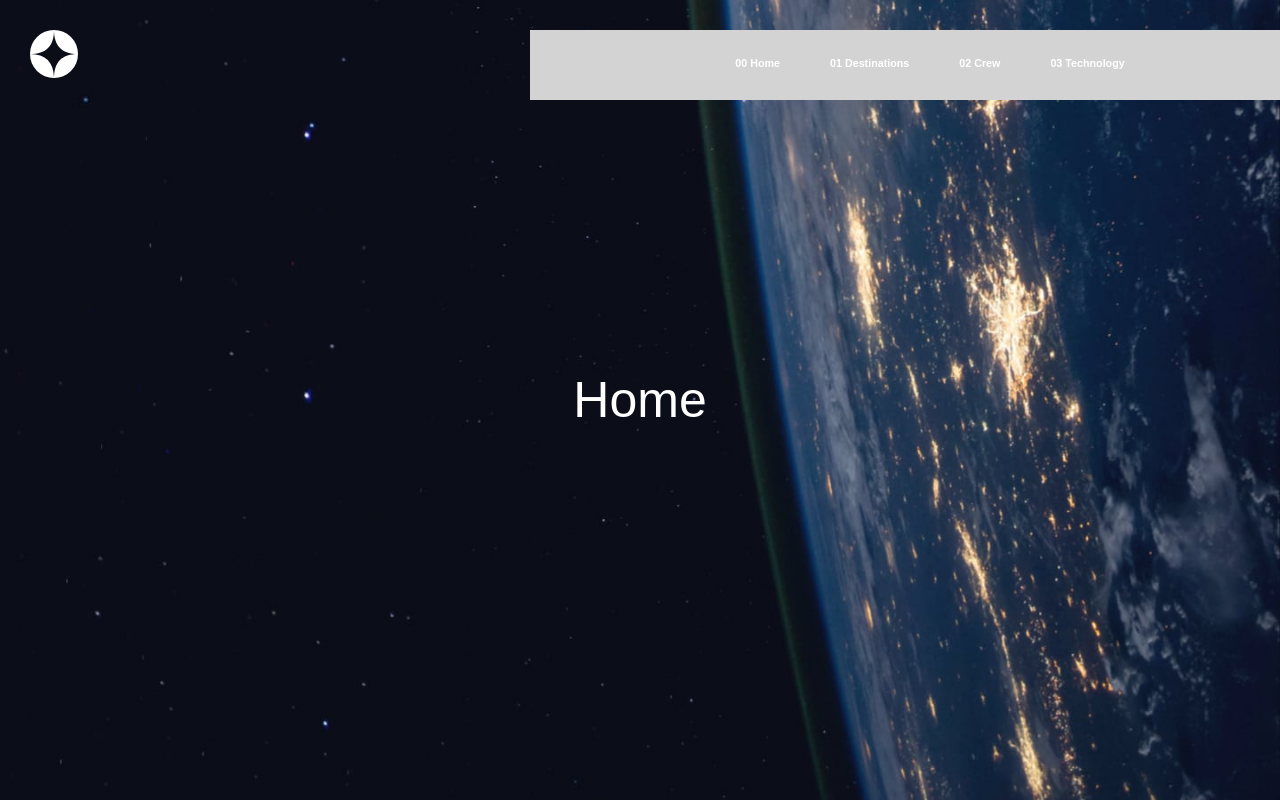
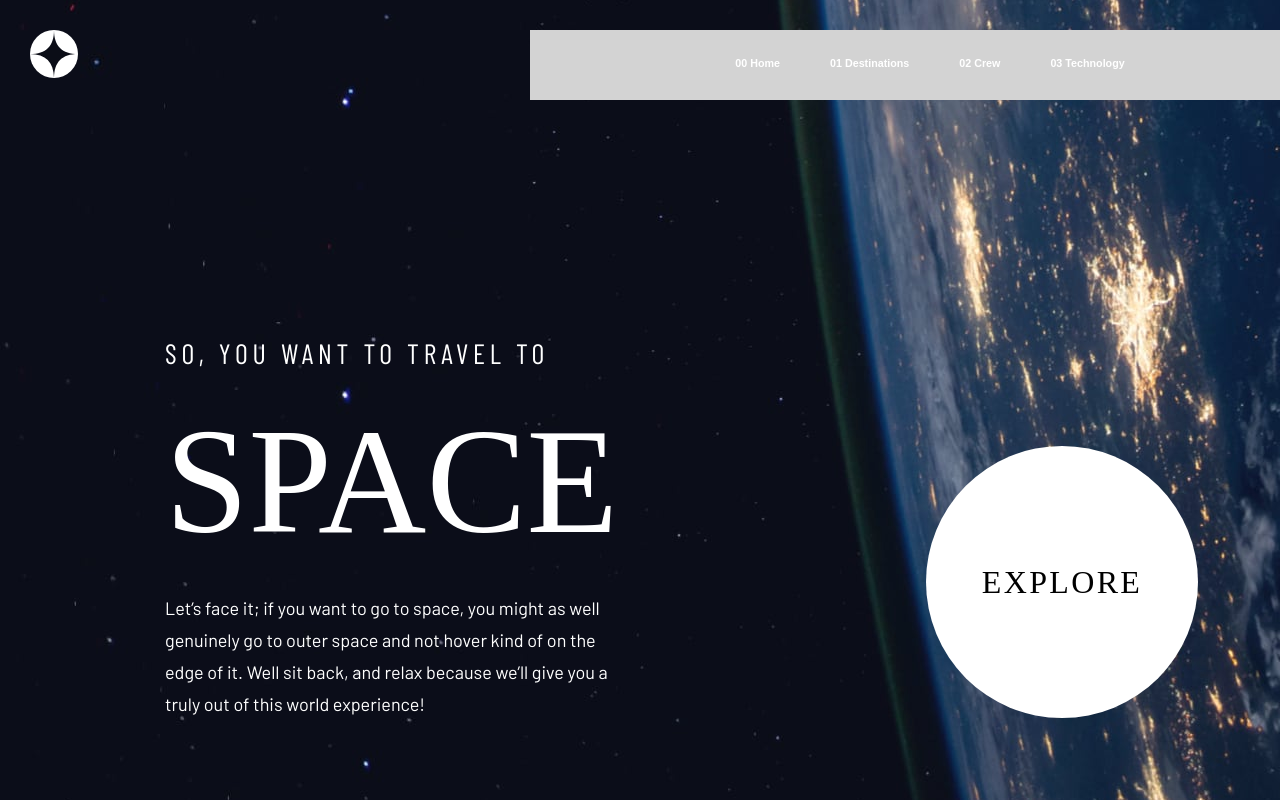
Before and after one commit to JorchRL/spaceTourism-website, a React (Create React App) app: page / in a window 1280 px wide. Built offline with nearby package versions, Linux system fonts and the light colour scheme; a web font is replaced by a local one.

Commit message:
Add layout of Home component

```diff
--- a/src/pages/Home.jsx
+++ b/src/pages/Home.jsx
@@ -4,8 +4,21 @@ import React from "react";
 const Home = () => {
   return (
     <div className='home'>
-      <div className='title'>
-        <div>Home</div>
+      <div className='left'>
+        <div className='textContainer'>
+          <h4>so, you want to travel to</h4>
+          <h2>space</h2>
+          <p>
+            Let’s face it; if you want to go to space, you might as well
+            genuinely go to outer space and not hover kind of on the edge of it.
+            Well sit back, and relax because we’ll give you a truly out of this
+            world experience!
+          </p>
+        </div>
+      </div>
+      <div className='right'>
+        <div className='circle'></div>
+        <h3>Explore</h3>
       </div>
     </div>
   );
--- a/src/pages/home.scss
+++ b/src/pages/home.scss
@@ -1,16 +1,77 @@
+@import "../globals.scss";
+
 .home {
   background-image: url("../assets/home/background-home-desktop.jpg");
   background-size: cover;
+  // width: 100vw;
+  // width: $displayWidth;
   width: 100vw;
-  height: 100vh;
+  height: $displayHeight;
+  // height: 100vh;
+  display: flex;
+  align-items: center;
 
-  .title {
+  .left {
+    // outline: 1px solid lightgrey;
+    flex: 1;
     color: white;
     display: flex;
-    height: inherit;
+    flex-direction: column;
+    align-items: center;
+    justify-content: flex-start;
+    height: 100%;
+
+    .textContainer {
+      margin: 386px 110px 0px 165px;
+      h4 {
+        text-transform: uppercase;
+        font-size: $heading5Size;
+        font-family: $condensedFont;
+        letter-spacing: $heading5Spacing;
+        font-weight: 100;
+      }
+      h2 {
+        padding-top: 25px;
+        text-transform: uppercase;
+        font-size: $heading1Size;
+        font-family: $regularHeadingFont;
+        font-weight: $heading1Weight;
+      }
+      p {
+        margin-top: 25px;
+        font-size: $bodyTextSize;
+        font-family: $regularTextFont;
+        line-height: 32px;
+        // letter-spacing: ;
+      }
+    }
+  }
+  .right {
+    // outline: 1px solid pink;
+    flex: 1;
+    // background-color: white;
+    z-index: 1;
+    display: flex;
     align-items: center;
     justify-content: center;
-    font-size: 50px;
-    font-style: bold;
+    height: 100%;
+    .circle {
+      margin: 364px 0px 0px 116px;
+      width: 272px;
+      height: 272px;
+      background-color: white;
+      border-radius: 50%;
+    }
+    h3 {
+      text-transform: uppercase;
+      margin: 364px 0px 0px 116px;
+      position: absolute;
+      color: black;
+      z-index: 2;
+      font-family: $regularHeadingFont;
+      font-size: $heading4Size;
+      font-weight: 100;
+      letter-spacing: $subheading2Spacing;
+    }
   }
 }
```
